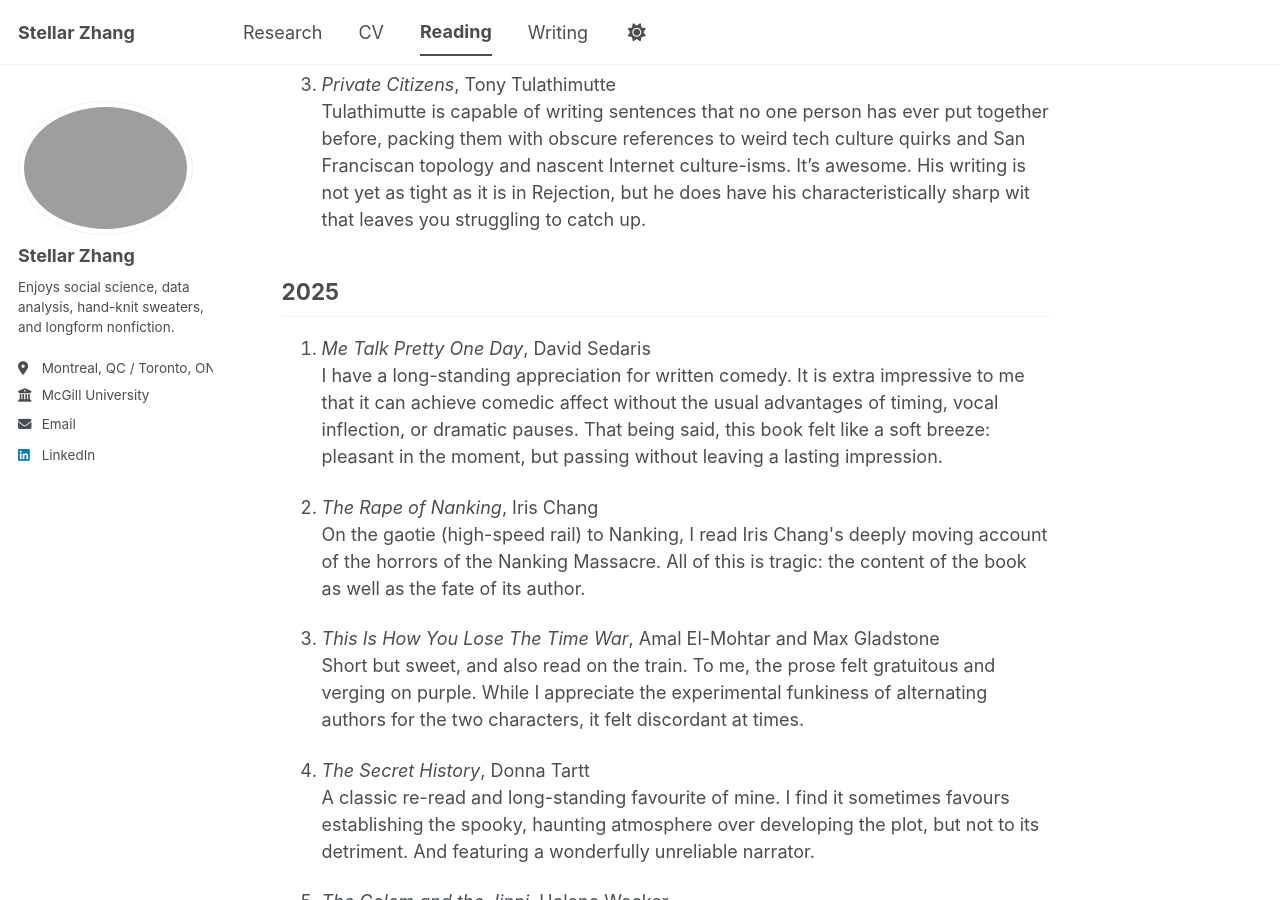
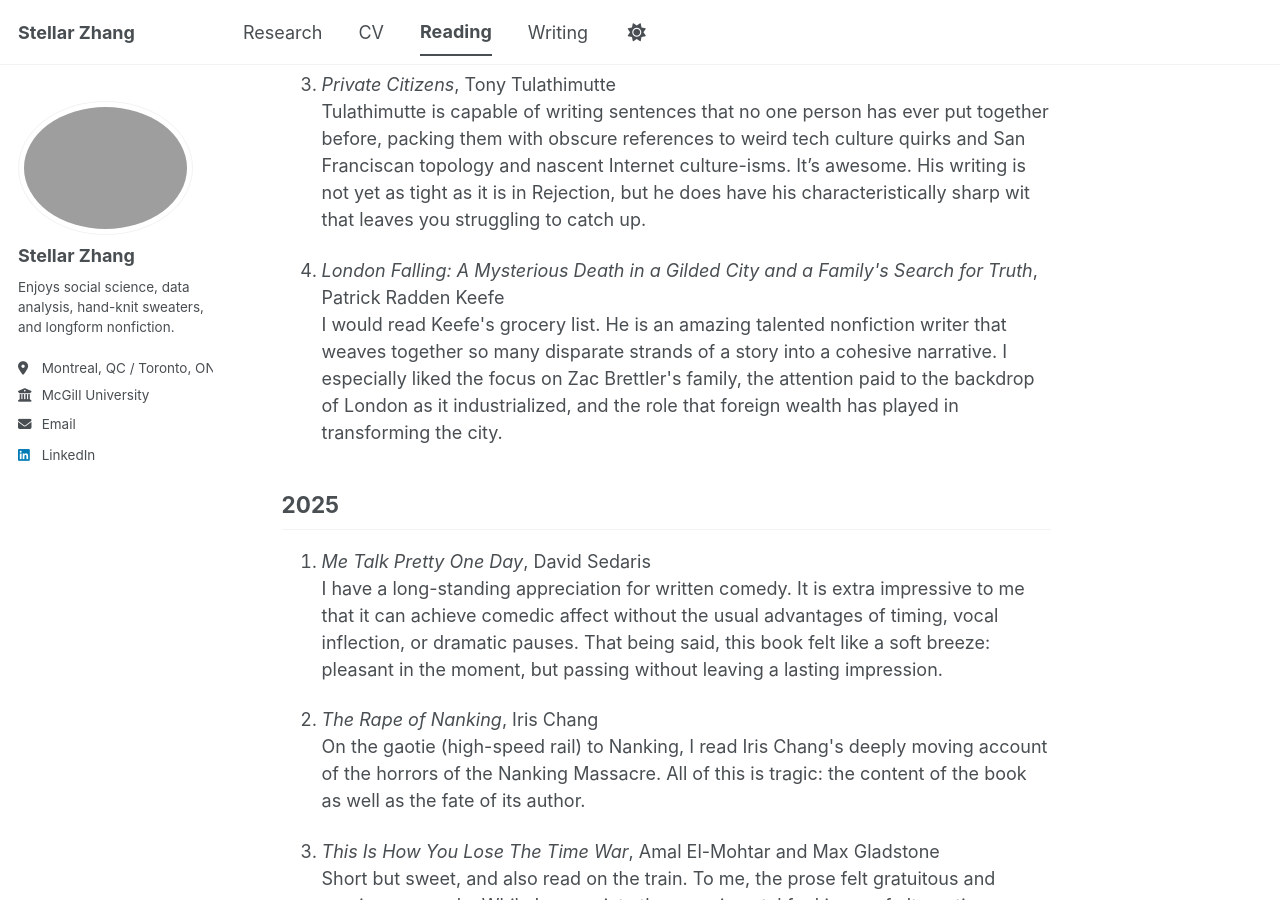
Before and after one commit to stellarxzhang/stellarxzhang.github.io, a Jekyll site: the page built from _pages/reading.md, in a window 1280 px wide and 900 px high, scrolled down 626 px. Built offline with Jekyll 4.4.1, drawn with Linux system fonts in a browser that asks for light colours; a script bundle is joined from its source files by our own code; library files that are not in the unit come from our copies.

Commit message:
Update books.yml

```diff
--- a/_data/books.yml
+++ b/_data/books.yml
@@ -9,6 +9,9 @@
     - title: "Private Citizens"
       author: "Tony Tulathimutte"
       description: "Tulathimutte is capable of writing sentences that no one person has ever put together before, packing them with obscure references to weird tech culture quirks and San Franciscan topology and nascent Internet culture-isms. It’s awesome. His writing is not yet as tight as it is in Rejection, but he does have his characteristically sharp wit that leaves you struggling to catch up."
+    - title: "London Falling: A Mysterious Death in a Gilded City and a Family's Search for Truth"
+      author: "Patrick Radden Keefe"
+      description: "I would read Keefe's grocery list. He is an amazing talented nonfiction writer that weaves together so many disparate strands of a story into a cohesive narrative. I especially liked the focus on Zac Brettler's family, the attention paid to the backdrop of London as it industrialized, and the role that foreign wealth has played in transforming the city."
 
 - year: "2025"
   books:
```
